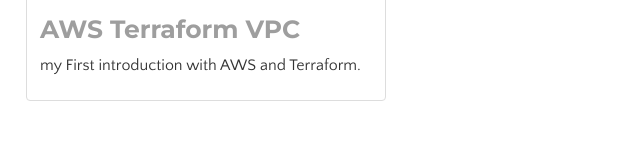
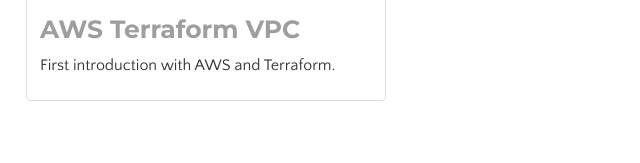
Before and after one commit to Andresthedev/Andresthedev.github.io, a plain HTML site: page index.html in a window 1280 px wide. Shown: the part 2095-2258 px from the top of the page, 434-1074 px from the left. Drawn offline with nearby package versions, Linux system fonts and the light colour scheme.

Commit message:
capitolization

```diff
--- a/index.html
+++ b/index.html
@@ -172,7 +172,7 @@
               /></a>
               <div class="caption">
                 <h4>AWS Terraform VPC</h4>
-                <p>my First introduction with AWS and Terraform.</p>
+                <p>First introduction with AWS and Terraform.</p>
               </div>
             </div>
           </div>
```
